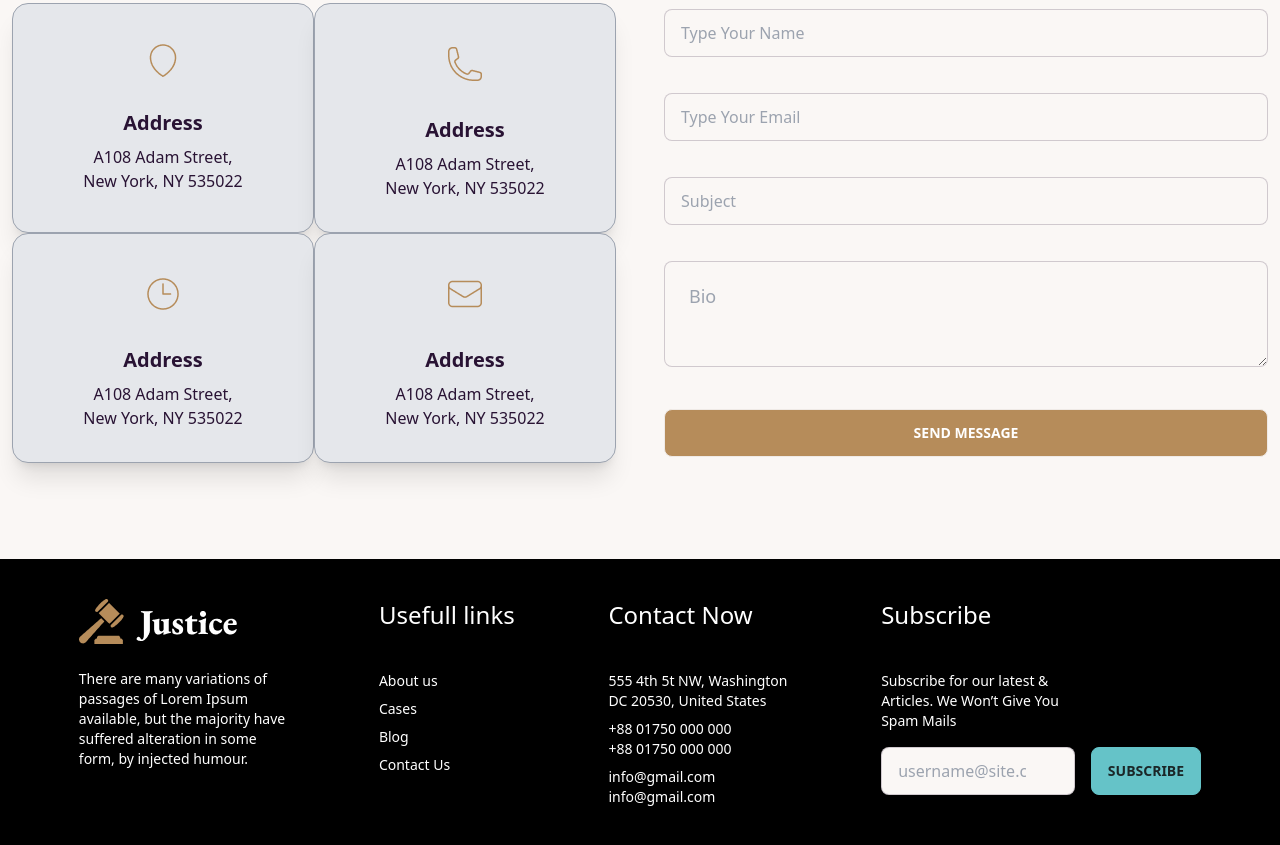
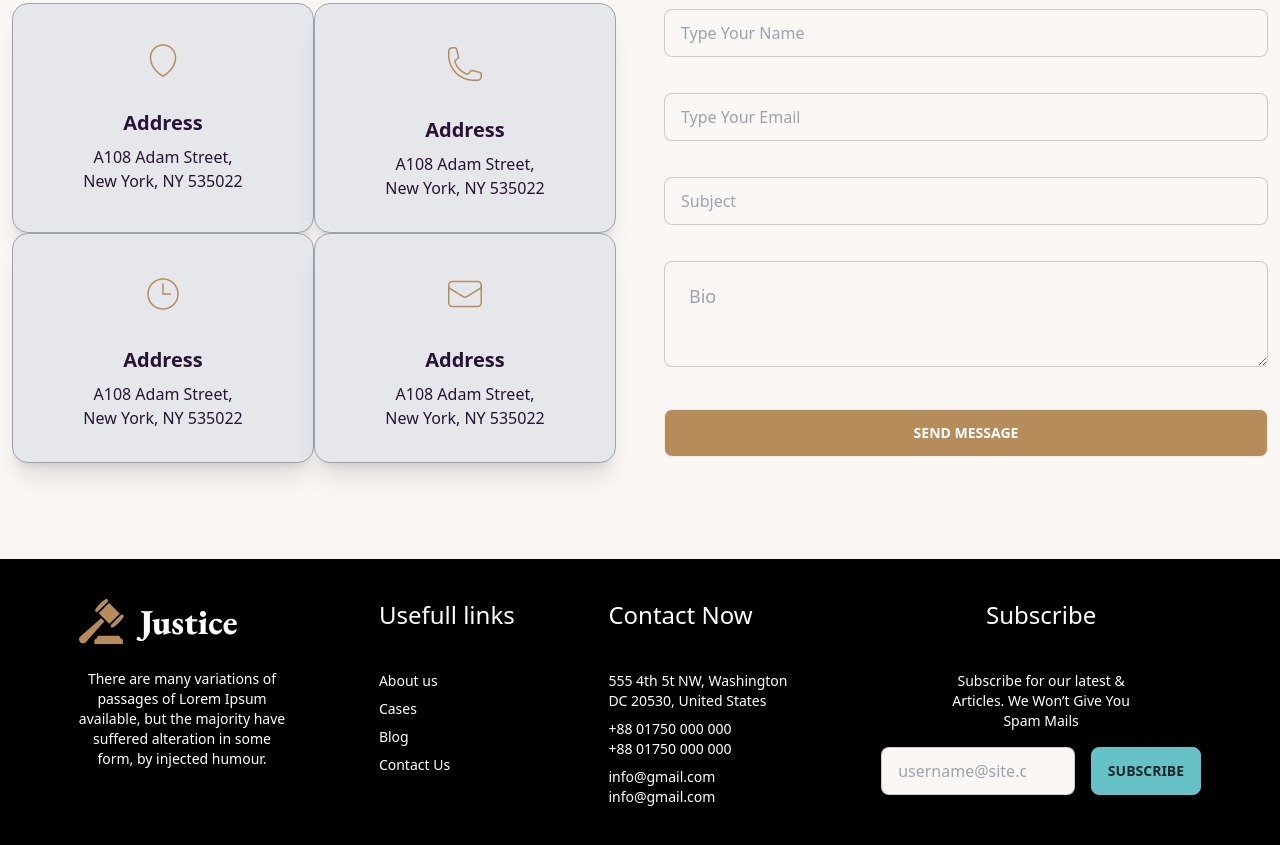
Before and after one commit to shakib2123/Legal-Solution-Web, a plain HTML site: page index.html in a window 1280 px wide. Shown: the part 3943-4788 px from the top of the page. Drawn offline with nearby package versions, Linux system fonts and the light colour scheme; files whose address does not match are found by name.

Commit message:
footer modefied

```diff
--- a/index.html
+++ b/index.html
@@ -616,8 +616,8 @@
     </main>
     <!-- footer section -->
     <footer class="p-10 bg-black text-white">
-      <div class="footer lg:justify-around">
-        <div>
+      <div class="footer justify-items-center justify-around">
+        <div class="text-center">
           <img src="./images/logo.png" class="mb-4" alt="" />
           <p>
             There are many variations of <br />
@@ -649,10 +649,10 @@
             info@gmail.com</a
           >
         </div>
-        <div>
+        <div class="justify-items-center">
           <span class="text-white text-2xl mb-8">Subscribe</span>
           <div class="form-control w-80 space-y-4">
-            <p>
+            <p class="text-center">
               Subscribe for our latest & <br />
               Articles. We Won’t Give You <br />
               Spam Mails
```
